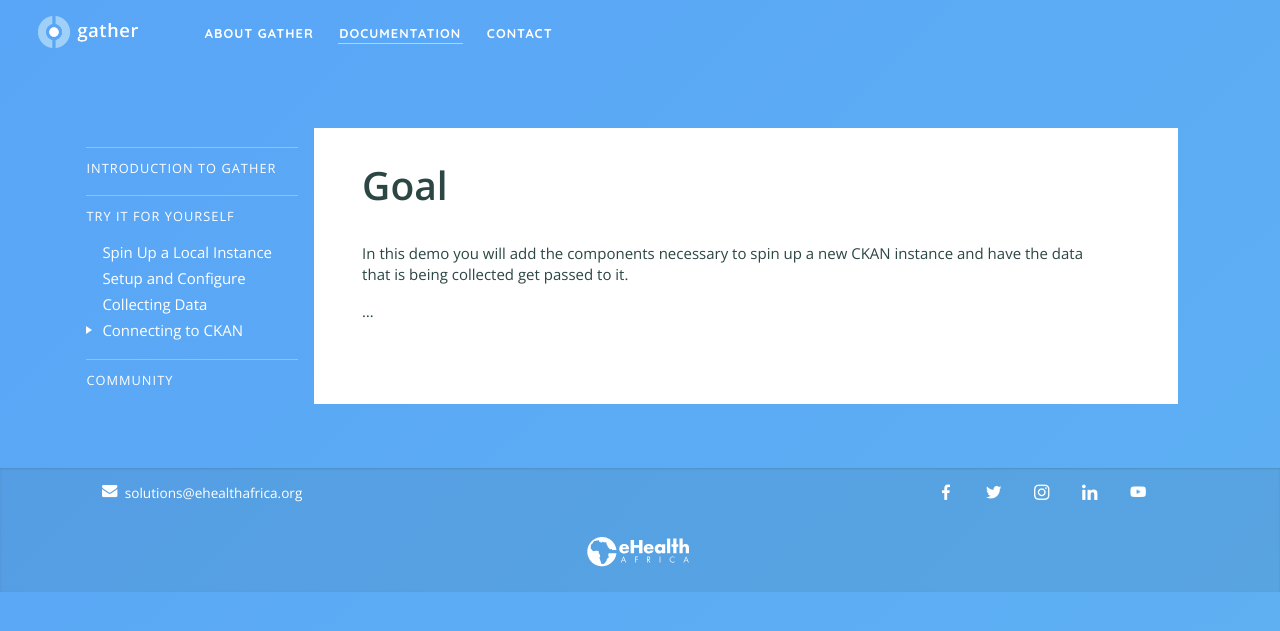
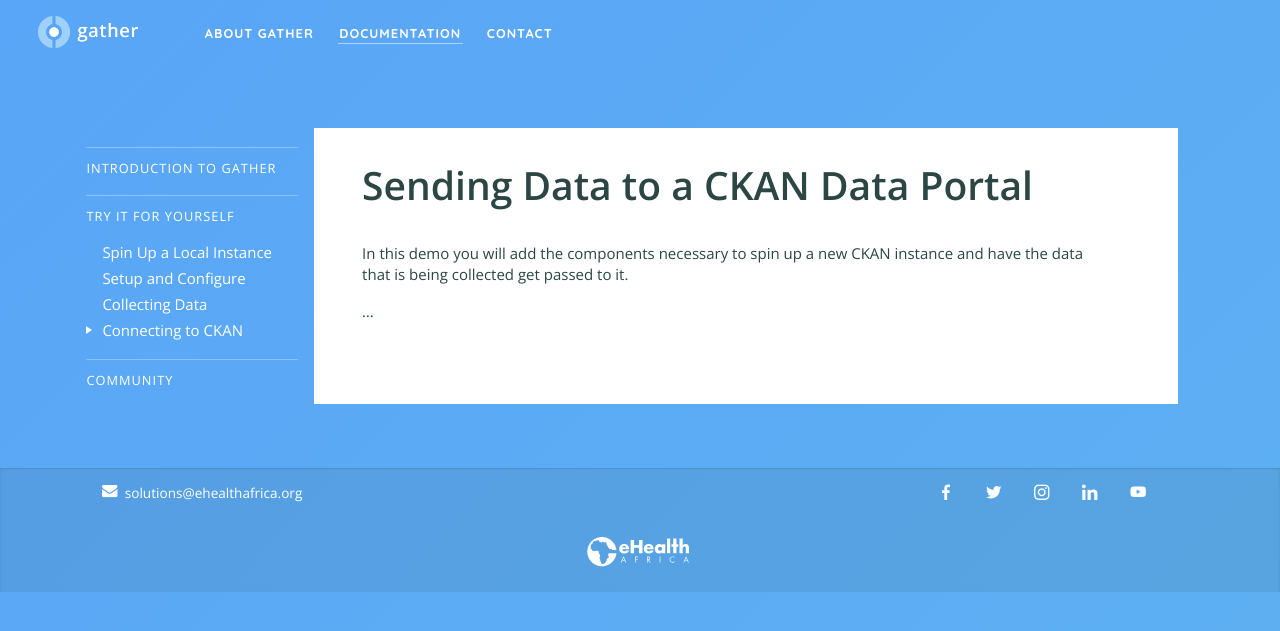
Before and after one commit to nixilla/gather, a Jekyll site: the page built from documentation/try/demo_ckan.md, in a window 1280 px wide. Shown: the top 631 px of the page. Built offline with Jekyll 4.4.1, drawn with Linux system fonts in a browser that asks for light colours.

Commit message:
Update demo_ckan.md

```diff
--- a/documentation/try/demo_ckan.md
+++ b/documentation/try/demo_ckan.md
@@ -3,7 +3,7 @@
 permalink: documentation/try/demo_ckan.html
 ---
 
-# Goal
+# Sending Data to a CKAN Data Portal
 
 In this demo you will add the components necessary to spin up a new CKAN instance and have the data that is being collected get passed to it.
 
```
